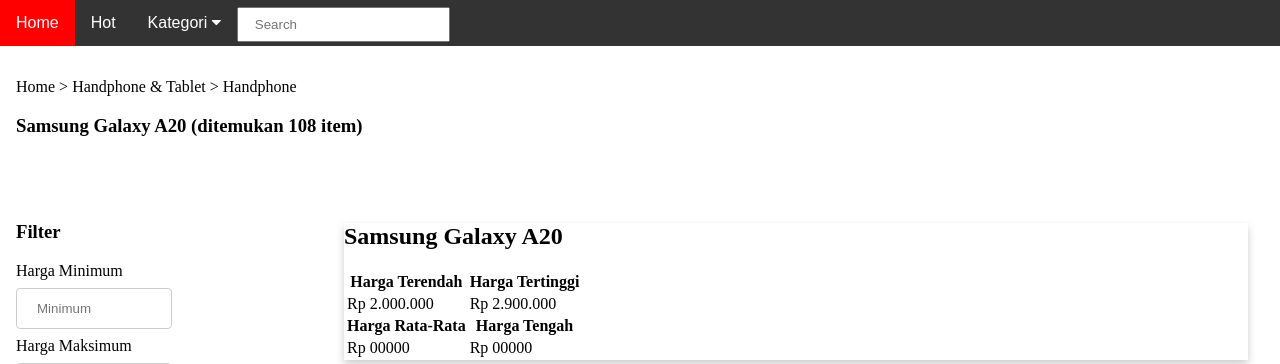
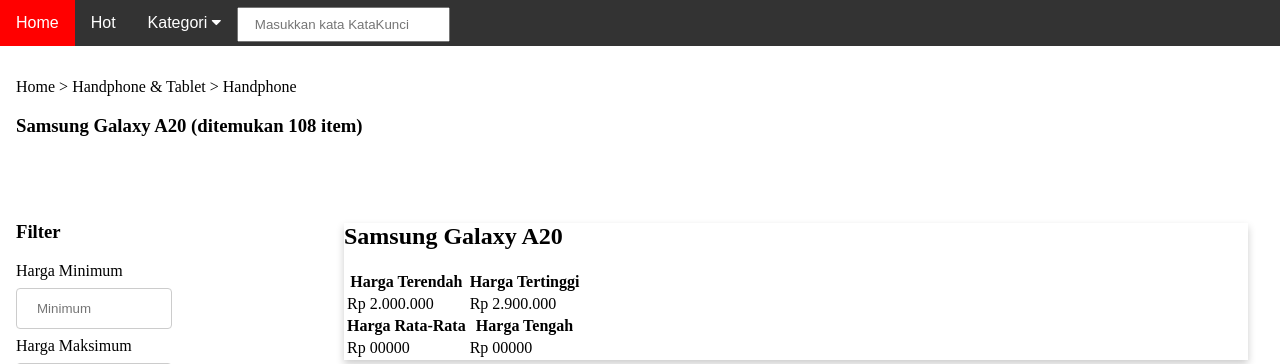
Before and after one commit to kota103-2019/comparison-shopping-engine, a Flask app: page / in a window 1280 px wide. Shown: the top 364 px of the page. Run offline with Flask 2, Linux system fonts and the light colour scheme; some libraries are stand-ins or nearby versions.

Commit message:
benerin form
udah

```diff
--- a/comparison/routes.py
+++ b/comparison/routes.py
@@ -6,12 +6,14 @@ from comparison import app
 def index():
     #kota = mongo.db.kota.find({"idProv": 11})
     #str = "hello "
-    return render_template('home.html')
+    jmlprod = 9
+    return render_template('home.html', jmlprod = jmlprod)
 
-@app.route("/search/<keyword>")
-def search(keyword):
-    #str = "hello "+keyword
-    return render_template('search.html')
+@app.route("/search", methods = ['GET','POST'])
+def search():
+    if request.method == 'POST':
+        kataKunci = request.form['searchbox']
+    return render_template('search.html',kataKunci = kataKunci)
 
 @app.route("/categ")
 def searchCateg():
@@ -24,9 +26,7 @@ def compare():
 # @app.route("/product-detail/<id>")
 @app.route("/product_detail", methods = ['GET','POST'])
 def product_detail():
-    Pokemons =["Pikachu", "Charizard", "Squirtle", "Jigglypuff",
-           "Bulbasaur", "Gengar", "Charmander", "Mew", "Lugia", "Gyarados"]
     if request.method == 'POST':
-        return render_template('product_detail.html',len=5, Pokemons = Pokemons)
+        return render_template('product_detail.html')
 # def detail(id):
 #     return render_template('product-detail.html')
--- a/comparison/templates/home.html
+++ b/comparison/templates/home.html
@@ -52,8 +52,10 @@
       </div>
     </div>
     <div class="rowcontain">
+
+
     <div class="cardcontainer">
-      {%for i in range(0,5)%}
+      {%for i in range(0,jmlprod)%}
       <div class="card-produk">
         <img src="hp.jpg" alt="Avatar" style="width:100%">
         <div class="cardcontentcontainer">
@@ -64,8 +66,8 @@
           <form method="POST" action="#"><button class="button button2">Kunjungi Toko</button></form><br>
           <form method="POST" action="http://localhost:5000/product_detail"><button type="submit" class="button button3">Lihat Detail</button></form><br>
           <!-- <p><a href="{{ url_for('product_detail') }}">Lihat Produk</a></p> -->
-          <label class="">Bandingkan
-            <input type="checkbox" checked="checked">
+          <label class="limit-checkbox">Bandingkan
+            <input type="checkbox">
             <span class="checkmark"></span>
           </label>
         </div>
@@ -75,6 +77,16 @@
     </div>
   </div>
 </div>
+<script>
+
+  $('input[type=checkbox]').on('change', function (e) {
+    if ($('input[type=checkbox]:checked').length > 3) {
+        $(this).prop('checked', false);
+        alert("allowed only 3");
+    }
+});
+
+</script>
 </html>
 
 {% endblock content %}
--- a/comparison/templates/layout.html
+++ b/comparison/templates/layout.html
@@ -3,6 +3,7 @@
     <head>
         <link rel="stylesheet" type="text/css" href="{{ url_for('static', filename ='style.css') }}">
         <link rel="stylesheet" href="https://cdnjs.cloudflare.com/ajax/libs/font-awesome/4.7.0/css/font-awesome.min.css">
+        <script src="//ajax.googleapis.com/ajax/libs/jquery/1.9.1/jquery.min.js"></script>
         <title>Comparison Shopping Web</title>
     </head>
     <body>
@@ -73,8 +74,8 @@
           </div>
           </div>
         </div>
-        <form action="#">
-          <input type="text" placeholder="Search" name="search" class="form-control">
+        <form action="http://localhost:5000/search" method="POST">
+          <input type="text" placeholder="Masukkan kata KataKunci" name="searchbox" class="form-control">
         </form>
       </div>
         <!-- <div class="container"> -->
--- a/comparison/templates/search.html
+++ b/comparison/templates/search.html
@@ -1,5 +1,5 @@
 {% extends "layout.html" %}
 
 {% block content %}
-
+<p> ooo </p>
 {% endblock content %}
```
Also changed, not shown: 1 other file.
